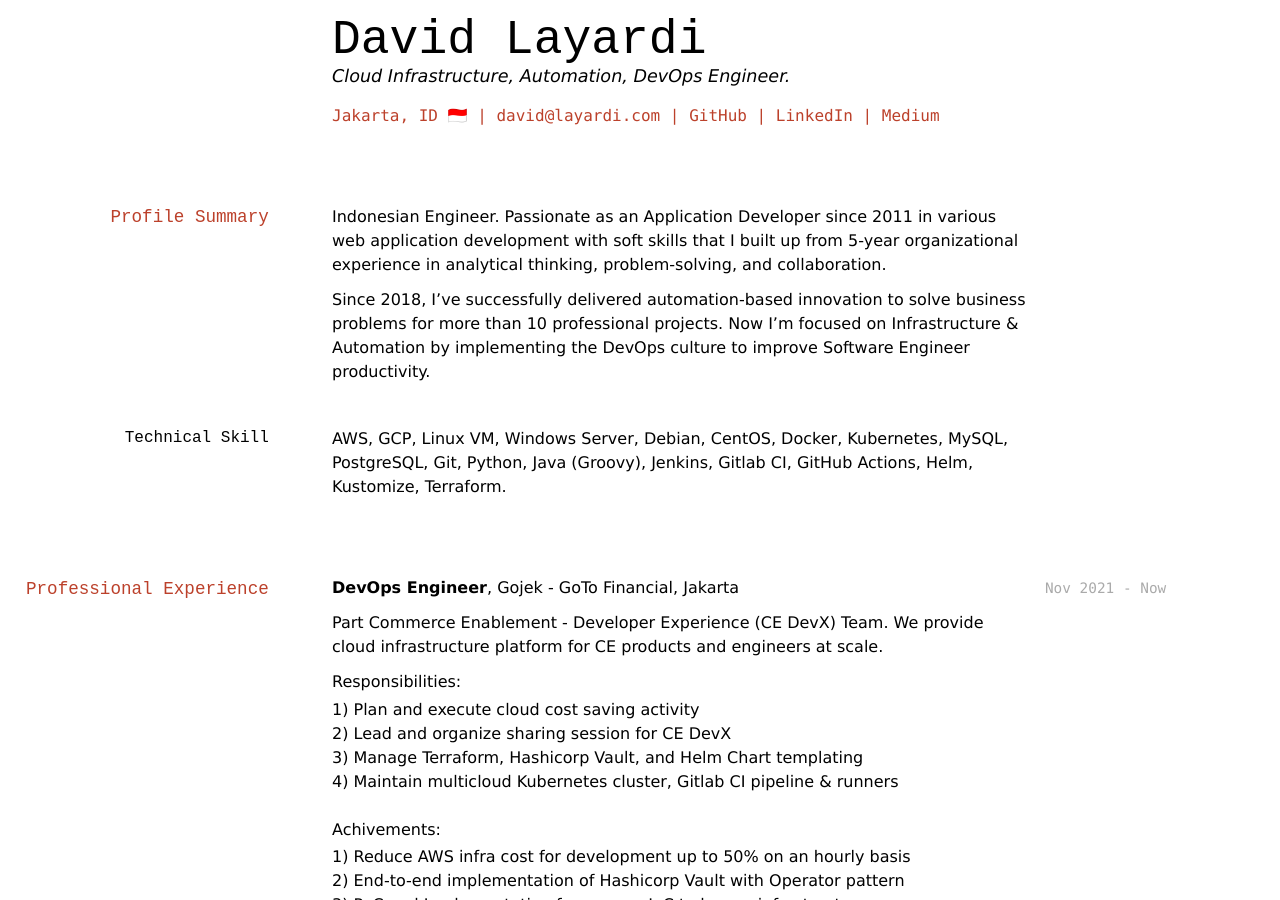
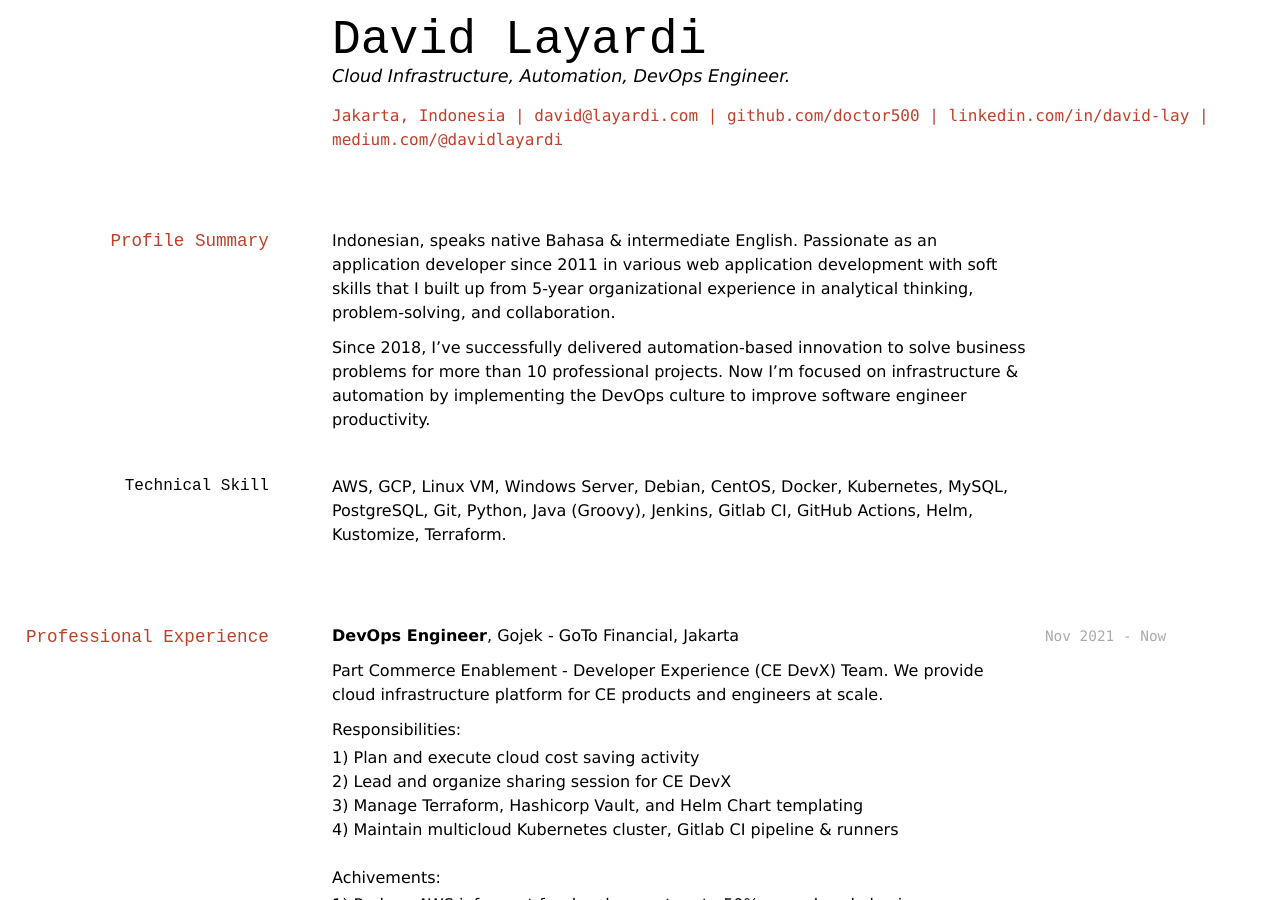
Before and after one commit to doctor500/cv, a Jekyll site: the page built from index.md, in a window 1280 px wide and 900 px high. Built offline with Jekyll 4.4.1, drawn with Linux system fonts in a browser that asks for light colours.

Commit message:
chore: update CV summary content

```diff
--- a/index.md
+++ b/index.md
@@ -6,19 +6,19 @@ title: David Layardi
 Cloud Infrastructure, Automation, DevOps Engineer.
 
 <div id="webaddress">
-<text>Jakarta, ID 🇮🇩</text>
+<text>Jakarta, Indonesia</text>
 | <a href="mailto:david@layardi.com">david@layardi.com</a>
-| <a href="https://github.com/doctor500">GitHub</a>
-| <a href="https://www.linkedin.com/in/david-lay/">LinkedIn</a>
-| <a href="https://medium.com/@davidlayardi">Medium</a>
+| <a href="https://github.com/doctor500">github.com/doctor500</a>
+| <a href="https://www.linkedin.com/in/david-lay/">linkedin.com/in/david-lay</a>
+| <a href="https://medium.com/@davidlayardi">medium.com/@davidlayardi</a>
 </div>
 
 
 ## Profile Summary
 
-Indonesian Engineer. Passionate as an Application Developer since 2011 in various web application development with soft skills that I built up from 5-year organizational experience in analytical thinking, problem-solving, and collaboration.
+Indonesian, speaks native Bahasa & intermediate English. Passionate as an application developer since 2011 in various web application development with soft skills that I built up from 5-year organizational experience in analytical thinking, problem-solving, and collaboration.
 
-Since 2018, I've successfully delivered automation-based innovation to solve business problems for more than 10 professional projects. Now I'm focused on Infrastructure & Automation by implementing the DevOps culture to improve Software Engineer productivity.
+Since 2018, I've successfully delivered automation-based innovation to solve business problems for more than 10 professional projects. Now I'm focused on infrastructure & automation by implementing the DevOps culture to improve software engineer productivity.
 
 ### Technical Skill
 
```
